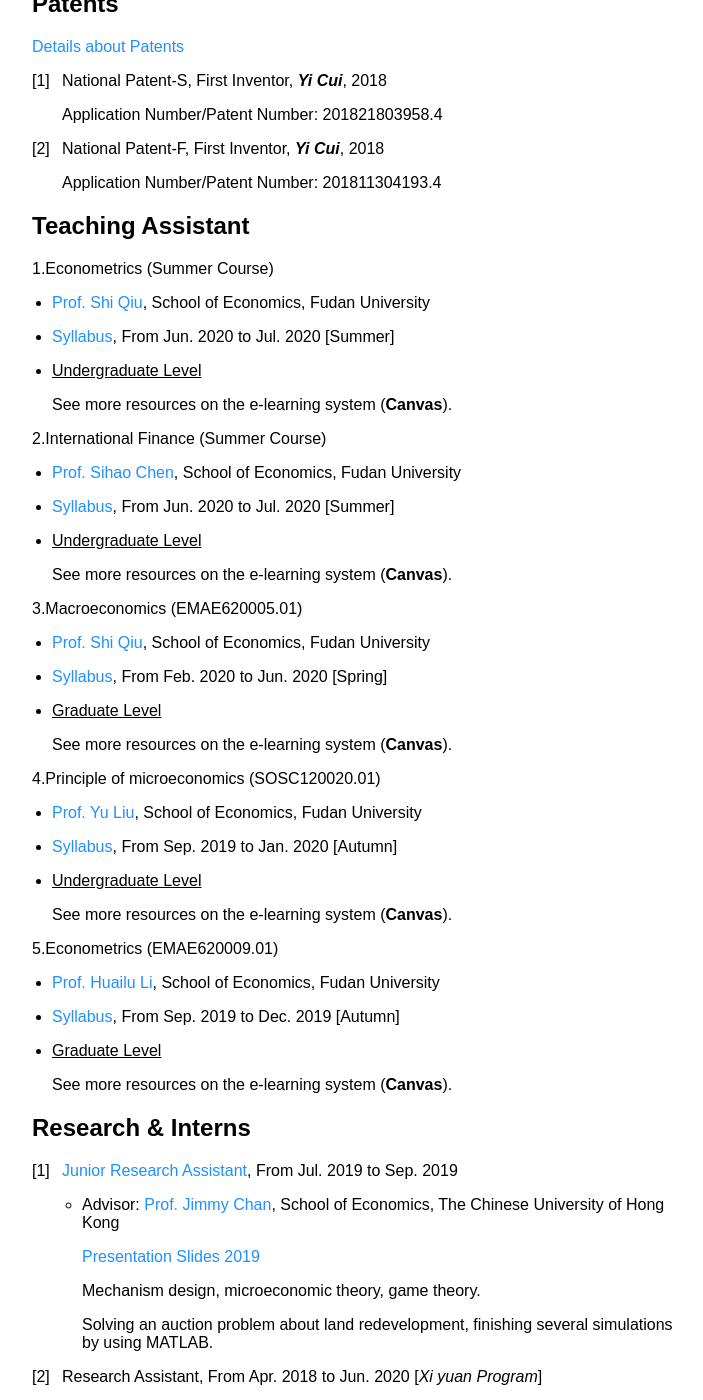
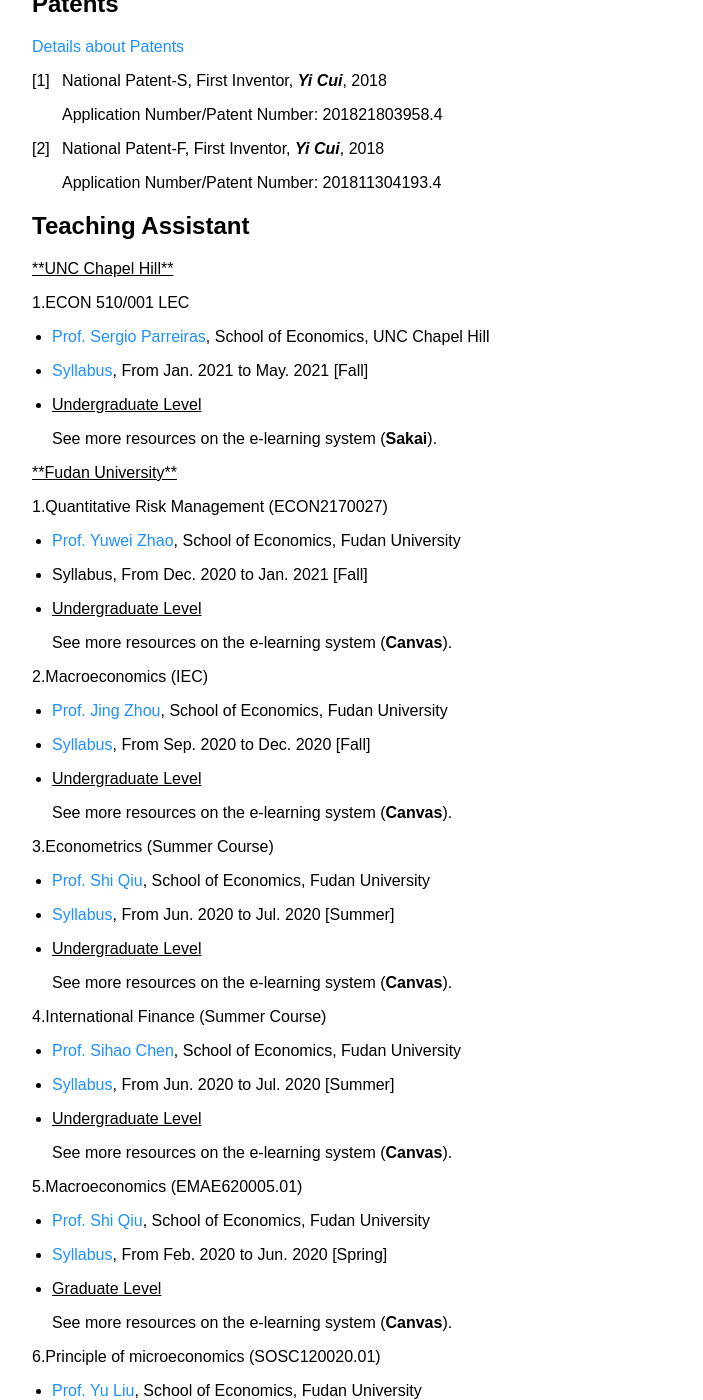
Before and after one commit to cyMichael/cyMichael.github.io, a Jekyll site: the page built from index.md, in a window 1280 px wide and 1400 px high, scrolled down 1146 px. Shown: the whole window, without its empty margins (258-961 px from the left). Built offline with Jekyll 4.4.1, drawn with Linux system fonts in a browser that asks for light colours; our own code applies the rules of GitHub Pages for plain Markdown files; some of the changed text lies outside the part shown.

Commit message:
Updated CV

```diff
--- a/index.md
+++ b/index.md
@@ -62,7 +62,53 @@ My research interests mainly lie on Economics Research combined with Data Scienc
 
 ## Teaching Assistant
 
-1.Econometrics (Summer Course)
+
+
+<u>**UNC Chapel Hill**</u>
+
+1.ECON  510/001 LEC
+
+- [Prof. Sergio Parreiras](https://econ.unc.edu/directory/sergiop/), School of Economics, UNC Chapel Hill
+
+- [Syllabus](https://catalog.unc.edu/courses/econ/), From Jan. 2021 to May. 2021 [Fall]
+
+- <u>Undergraduate Level</u>
+
+  See more resources on the e-learning system (**Sakai**).
+
+
+
+
+
+
+
+<u>**Fudan University**</u>
+
+1.Quantitative Risk Management (ECON2170027)
+
+- [Prof. Yuwei Zhao](http://www.scms.fudan.edu.cn/Data/View/645.html), School of Economics, Fudan University
+
+- Syllabus, From Dec. 2020 to Jan. 2021 [Fall]
+
+- <u>Undergraduate Level</u>
+
+  See more resources on the e-learning system (**Canvas**).
+
+
+
+2.Macroeconomics (IEC)
+
+- [Prof. Jing Zhou](https://jing-zhou.weebly.com/), School of Economics, Fudan University
+
+- [Syllabus](https://cymichael.github.io/resources/Intermediate Macroeconomics.pdf), From Sep. 2020 to Dec. 2020 [Fall]
+
+- <u>Undergraduate Level</u>
+
+  See more resources on the e-learning system (**Canvas**).
+
+
+
+3.Econometrics (Summer Course)
 
 - [Prof. Shi Qiu](https://econ.fudan.edu.cn/sdpzw-con.jsp?urltype=news.NewsContentUrl&wbtreeid=1658&wbnewsid=14745), School of Economics, Fudan University
 
@@ -96,21 +142,21 @@ My research interests mainly lie on Economics Research combined with Data Scienc
 
   See more resources on the e-learning system (**Canvas**).
 
-4.Principle of microeconomics (SOSC120020.01)
+6.Principle of microeconomics (SOSC120020.01)
 
 - [Prof. Yu Liu](https://sites.google.com/site/yuliu2014/home), School of Economics, Fudan University
 
-- [Syllabus](https://cymichael.github.io/resources/Principles_of_microeconomics_syllabus_2019.pdf), From Sep. 2019 to Jan. 2020 [Autumn]
+- [Syllabus](https://cymichael.github.io/resources/Principles_of_microeconomics_syllabus_2019.pdf), From Sep. 2019 to Jan. 2020 [Fall]
 
 - <u>Undergraduate Level</u>
 
   See more resources on the e-learning system (**Canvas**).
 
-5.Econometrics (EMAE620009.01)
+7.Econometrics (EMAE620009.01)
 
 - [Prof. Huailu Li](https://huailuli.weebly.com/), School of Economics, Fudan University
 
-- [Syllabus](https://cymichael.github.io/resources/EMA_Econometrics_Syllabus.pdf), From Sep. 2019 to Dec. 2019 [Autumn]
+- [Syllabus](https://cymichael.github.io/resources/EMA_Econometrics_Syllabus.pdf), From Sep. 2019 to Dec. 2019 [Fall]
 
 - <u>Graduate Level</u>
 
```
Also changed, not shown: other parts of index.md (+5 -5 lines), 1 other file.
